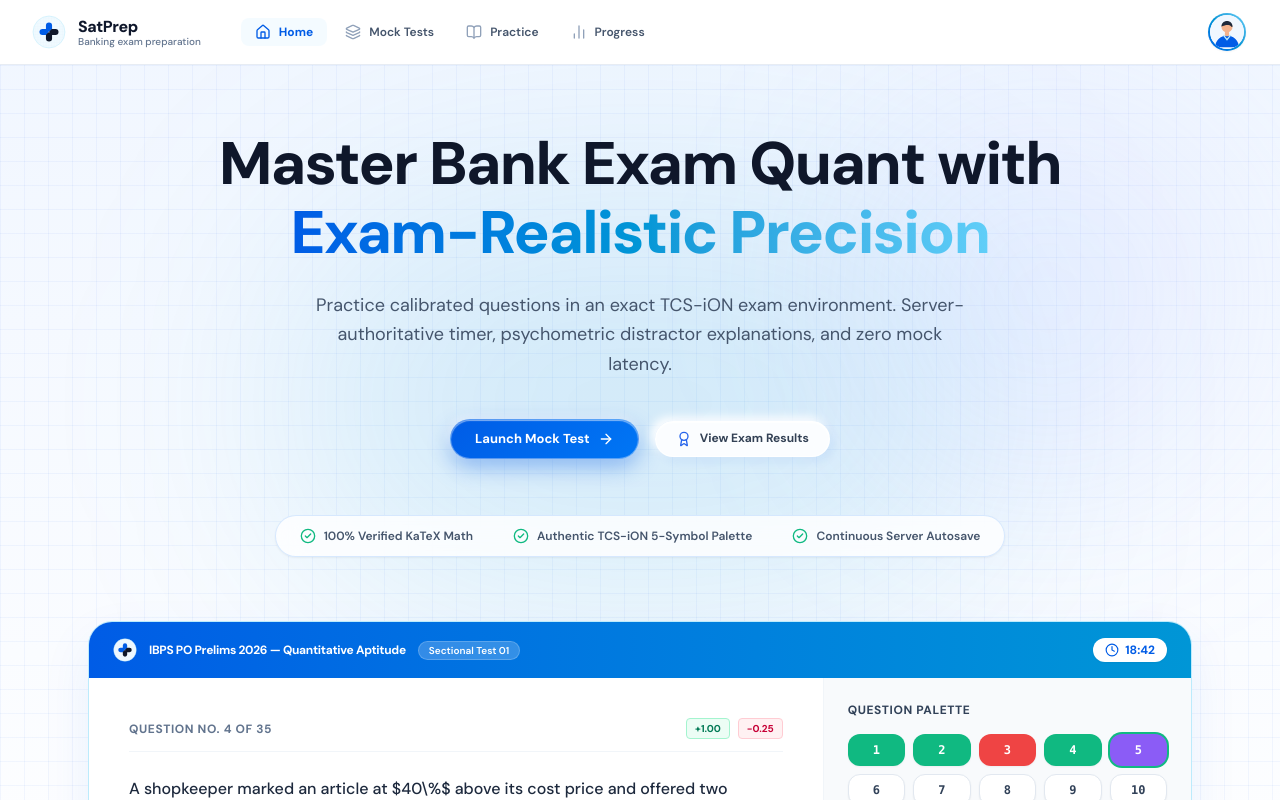
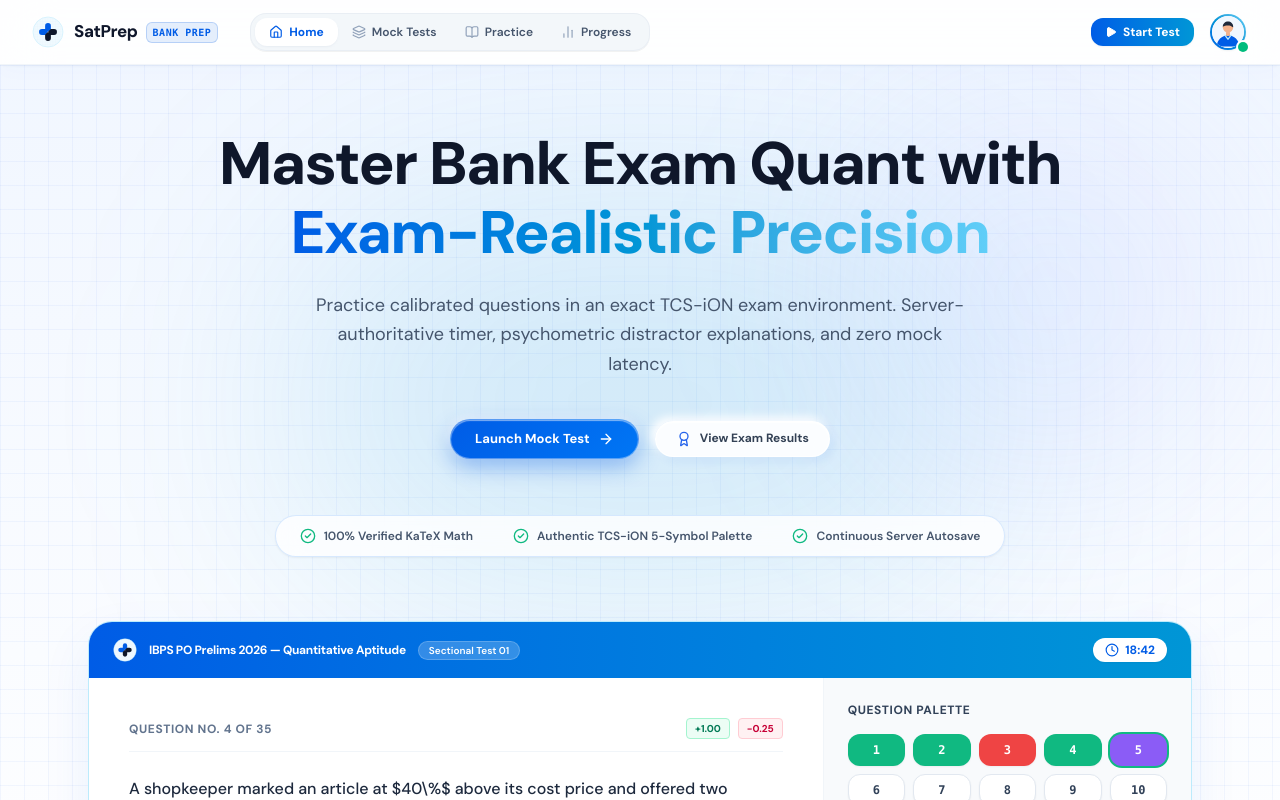
Before and after one commit to Potri2357/SatPrep, a Next.js app: page / in a window 1280 px wide. Shown: the top 800 px of the page. Built offline with nearby package versions, Linux system fonts and the light colour scheme.

Commit message:
feat(navbar): improvise navbar design with segmented pill tabs, quick CTA, and remove target exam line

```diff
--- a/src/components/navbar.tsx
+++ b/src/components/navbar.tsx
@@ -13,10 +13,11 @@
   User,
   Shield,
   Award,
-  ChevronDown,
   LogOut,
   Home,
   BarChart2,
+  Play,
+  CheckCircle2,
 } from 'lucide-react';
 
 interface NavbarProps {
@@ -77,28 +78,30 @@
   };
 
   return (
-    <header className={cn("sticky top-0 z-50 w-full bg-white/95 backdrop-blur-md border-b border-slate-200/80 transition-all", className)}>
+    <header className={cn("sticky top-0 z-50 w-full bg-white/90 backdrop-blur-xl border-b border-slate-100 shadow-[0_1px_3px_rgba(0,0,0,0.03),0_6px_20px_rgba(0,92,230,0.02)] transition-all", className)}>
       <div className="max-w-7xl mx-auto h-16 px-4 sm:px-6 lg:px-8 flex items-center justify-between">
-        {/* Left: Brand with descriptive subtitle */}
-        <div className="flex items-center gap-6">
+        {/* Left: Brand Logo & Segmented Nav */}
+        <div className="flex items-center gap-6 lg:gap-8">
           <Link
             href="/"
-            className="flex items-center gap-3 transition-opacity hover:opacity-90 focus:outline-none"
-            aria-label="SatPrep - Banking exam preparation"
+            className="flex items-center gap-2.5 transition-all hover:opacity-95 focus:outline-none group"
+            aria-label="SatPrep - Banking Exam Prep"
           >
-            <BrandLogo size={34} showWordmark={false} />
-            <div className="flex flex-col">
-              <span className="font-extrabold text-base tracking-tight text-slate-900 leading-tight">
+            <div className="transition-transform group-hover:scale-105">
+              <BrandLogo size={32} showWordmark={false} />
+            </div>
+            <div className="flex items-center gap-2">
+              <span className="font-extrabold text-[17px] tracking-tight text-slate-900">
                 SatPrep
               </span>
-              <span className="text-[10px] font-medium text-slate-500 leading-none">
-                Banking exam preparation
+              <span className="hidden sm:inline-flex items-center px-1.5 py-0.5 rounded-md bg-[#005CE6]/10 text-[#005CE6] text-[10px] font-mono font-bold tracking-wider uppercase border border-[#005CE6]/20">
+                Bank Prep
               </span>
             </div>
           </Link>
 
-          {/* Desktop Navigation Links */}
-          <nav className="hidden md:flex items-center gap-1 ml-4" aria-label="Main Navigation">
+          {/* Desktop Segmented Navigation Bar */}
+          <nav className="hidden md:flex items-center p-1 bg-slate-100/80 rounded-2xl border border-slate-200/60 shadow-2xs" aria-label="Main Navigation">
             {navItems.map((item) => {
               const active = isItemActive(item.href);
               const Icon = item.icon;
@@ -107,13 +110,13 @@
                   key={item.title}
                   href={item.href}
                   className={cn(
-                    "flex items-center gap-2 px-3.5 py-1.5 rounded-lg text-xs font-semibold transition-colors",
+                    "flex items-center gap-1.5 px-3.5 py-1.5 rounded-xl text-xs transition-all duration-150 select-none",
                     active
-                      ? "text-[#005CE6] bg-blue-50/70 font-bold"
-                      : "text-slate-600 hover:text-slate-900 hover:bg-slate-100/70"
+                      ? "bg-white text-[#005CE6] font-bold shadow-xs shadow-slate-200/70"
+                      : "text-slate-600 font-semibold hover:text-slate-900 hover:bg-white/60"
                   )}
                 >
-                  <Icon className={cn("w-4 h-4 shrink-0", active ? "text-[#005CE6]" : "text-slate-400")} />
+                  <Icon className={cn("w-3.5 h-3.5 shrink-0", active ? "text-[#005CE6]" : "text-slate-400")} />
                   <span>{item.title}</span>
                 </Link>
               );
@@ -121,8 +124,17 @@
           </nav>
         </div>
 
-        {/* Right: User Profile Menu & Mobile Toggle */}
-        <div className="flex items-center gap-3 shrink-0">
+        {/* Right: Quick CTA + User Profile Avatar + Mobile Toggle */}
+        <div className="flex items-center gap-2.5 sm:gap-3.5 shrink-0">
+          {/* Quick Mock Test CTA (Desktop) */}
+          <Link
+            href="/tests/new"
+            className="hidden sm:inline-flex items-center gap-1.5 px-3.5 py-1.5 rounded-xl bg-gradient-to-r from-[#005CE6] to-[#0096D6] hover:from-[#004ec4] hover:to-[#0081ba] text-white text-xs font-bold transition-all shadow-xs hover:shadow hover:scale-[1.02] active:scale-[0.98]"
+          >
+            <Play className="w-3 h-3 fill-current" />
+            <span>Start Test</span>
+          </Link>
+
           {/* User Account Controls (Avatar Icon Only) */}
           <div className="relative" ref={dropdownRef}>
             <button
@@ -133,45 +145,53 @@
                 setProfileDropdownOpen((prev) => !prev);
               }}
               className={cn(
-                "p-0.5 rounded-full transition-all cursor-pointer select-none focus:outline-none focus:ring-2 focus:ring-[#005CE6]/40 flex items-center justify-center",
-                profileDropdownOpen ? "ring-2 ring-[#005CE6] shadow-sm" : "hover:ring-2 hover:ring-[#005CE6]/30"
+                "p-0.5 rounded-full transition-all cursor-pointer select-none focus:outline-none relative flex items-center justify-center",
+                profileDropdownOpen
+                  ? "ring-2 ring-[#005CE6] ring-offset-2 ring-offset-white shadow-sm"
+                  : "hover:ring-2 hover:ring-[#005CE6]/30 hover:ring-offset-1"
               )}
               aria-label="Candidate Profile Menu"
               aria-expanded={profileDropdownOpen}
               title="Sathyamoorthi M (Click for Profile Menu)"
             >
-              <CandidateAvatar size={38} />
+              <CandidateAvatar size={36} />
+              {/* Online pulse indicator dot */}
+              <span className="absolute bottom-0 right-0 w-2.5 h-2.5 rounded-full bg-emerald-500 ring-2 ring-white" />
             </button>
 
             {/* Dropdown Menu */}
             {profileDropdownOpen && (
-              <div className="absolute right-0 mt-2 w-64 rounded-2xl bg-white border border-slate-200 shadow-xl p-2 z-[60] animate-in fade-in slide-in-from-top-1 duration-150 space-y-1">
-                <div className="p-2.5 rounded-xl bg-slate-50 border border-slate-100 mb-1 flex items-center gap-3">
-                  <CandidateAvatar size={34} />
+              <div className="absolute right-0 mt-2.5 w-72 rounded-2xl bg-white/95 backdrop-blur-xl border border-slate-200/80 shadow-[0_12px_40px_rgba(0,0,0,0.12),0_2px_6px_rgba(0,0,0,0.04)] p-2 z-[60] animate-in fade-in slide-in-from-top-1 duration-150 space-y-1">
+                {/* Profile Header (Target line completely removed) */}
+                <div className="p-3 rounded-xl bg-gradient-to-br from-[#F0FAFF] to-[#EBF7FF] border border-[#BCEBFC]/60 flex items-center gap-3">
+                  <CandidateAvatar size={38} />
                   <div className="min-w-0 flex-1">
                     <div className="font-bold text-xs text-slate-900 truncate">Sathyamoorthi M</div>
-                    <div className="text-[10px] text-slate-500 truncate">sathyamoorthi@satprep.in</div>
-                    <div className="text-[10px] font-semibold text-[#005CE6] mt-0.5">Target: IBPS PO Prelims 2026</div>
+                    <div className="text-[11px] text-slate-500 truncate">sathyamoorthi@satprep.in</div>
+                    <div className="mt-1 inline-flex items-center gap-1 px-2 py-0.5 rounded-full bg-emerald-100/90 text-emerald-800 text-[10px] font-bold border border-emerald-200">
+                      <CheckCircle2 className="w-3 h-3 text-emerald-600" />
+                      <span>Verified Student</span>
+                    </div>
                   </div>
                 </div>
 
-                <div className="px-2 pt-1 pb-0.5 text-[10px] font-bold uppercase tracking-wider text-slate-400">
-                  Student Space
+                <div className="px-2 pt-2 pb-0.5 text-[10px] font-bold uppercase tracking-wider text-slate-400">
+                  Student Portal
                 </div>
 
                 <Link
                   href="/profile"
                   onClick={() => setProfileDropdownOpen(false)}
-                  className="w-full flex items-center gap-2.5 px-2.5 py-1.5 rounded-lg text-xs font-medium text-slate-700 hover:text-[#005CE6] hover:bg-blue-50/60 transition-colors"
+                  className="w-full flex items-center gap-2.5 px-2.5 py-2 rounded-xl text-xs font-semibold text-slate-700 hover:text-[#005CE6] hover:bg-blue-50/70 transition-colors"
                 >
                   <User className="w-3.5 h-3.5 text-slate-400" />
-                  <span>Candidate Profile &amp; Goals</span>
+                  <span>Candidate Profile &amp; Settings</span>
                 </Link>
 
                 <Link
                   href="/tests/result/sample-attempt-1"
                   onClick={() => setProfileDropdownOpen(false)}
-                  className="w-full flex items-center gap-2.5 px-2.5 py-1.5 rounded-lg text-xs font-medium text-slate-700 hover:text-[#005CE6] hover:bg-blue-50/60 transition-colors"
+                  className="w-full flex items-center gap-2.5 px-2.5 py-2 rounded-xl text-xs font-semibold text-slate-700 hover:text-[#005CE6] hover:bg-blue-50/70 transition-colors"
                 >
                   <Award className="w-3.5 h-3.5 text-slate-400" />
                   <span>Exam Results &amp; Analytics</span>
@@ -186,7 +206,7 @@
                 <Link
                   href="/admin"
                   onClick={() => setProfileDropdownOpen(false)}
-                  className="w-full flex items-center gap-2.5 px-2.5 py-1.5 rounded-lg text-xs font-medium text-slate-700 hover:text-[#005CE6] hover:bg-blue-50/60 transition-colors"
+                  className="w-full flex items-center gap-2.5 px-2.5 py-2 rounded-xl text-xs font-semibold text-slate-700 hover:text-[#005CE6] hover:bg-blue-50/70 transition-colors"
                 >
                   <Shield className="w-3.5 h-3.5 text-slate-400" />
                   <span>Admin Console</span>
@@ -197,7 +217,7 @@
                 <Link
                   href="/auth"
                   onClick={() => setProfileDropdownOpen(false)}
-                  className="w-full flex items-center gap-2.5 px-2.5 py-1.5 rounded-lg text-xs font-medium text-rose-600 hover:bg-rose-50 transition-colors"
+                  className="w-full flex items-center gap-2.5 px-2.5 py-2 rounded-xl text-xs font-semibold text-rose-600 hover:bg-rose-50 transition-colors"
                 >
                   <LogOut className="w-3.5 h-3.5 text-rose-500" />
                   <span>Sign Out</span>
@@ -209,7 +229,7 @@
           {/* Mobile Hamburger Button */}
           <button
             onClick={() => setMobileMenuOpen(!mobileMenuOpen)}
-            className="md:hidden p-2 rounded-lg border border-slate-200 text-slate-600 hover:text-slate-900 transition-colors"
+            className="md:hidden p-2 rounded-xl border border-slate-200 text-slate-600 hover:text-slate-900 hover:bg-slate-50 transition-colors cursor-pointer"
             aria-label="Toggle navigation"
           >
             {mobileMenuOpen ? <X className="w-5 h-5" /> : <Menu className="w-5 h-5" />}
@@ -219,7 +239,8 @@
 
       {/* Mobile Drawer */}
       {mobileMenuOpen && (
-        <div className="md:hidden border-t border-slate-200 bg-white px-4 py-3 space-y-1">
+        <div className="md:hidden border-t border-slate-100 bg-white/95 backdrop-blur-xl px-4 py-3 space-y-1.5 shadow-lg animate-in slide-in-from-top-2 duration-150">
+          <div className="grid grid-cols-2 gap-1.5 pb-2">
             {navItems.map((item) => {
               const active = isItemActive(item.href);
               const Icon = item.icon;
@@ -229,18 +250,28 @@
                   href={item.href}
                   onClick={() => setMobileMenuOpen(false)}
                   className={cn(
-                  "flex items-center gap-3 px-3 py-2 rounded-lg text-xs font-semibold transition-colors",
+                    "flex items-center gap-2 px-3 py-2 rounded-xl text-xs font-semibold transition-colors",
                     active
-                    ? "text-[#005CE6] bg-blue-50/70 font-bold"
+                      ? "text-[#005CE6] bg-blue-50/80 font-bold"
                       : "text-slate-700 hover:bg-slate-50"
                   )}
                 >
-                <Icon className={cn("w-4 h-4", active ? "text-[#005CE6]" : "text-slate-400")} />
+                  <Icon className={cn("w-4 h-4 shrink-0", active ? "text-[#005CE6]" : "text-slate-400")} />
                   <span>{item.title}</span>
                 </Link>
               );
             })}
           </div>
+
+          <Link
+            href="/tests/new"
+            onClick={() => setMobileMenuOpen(false)}
+            className="w-full py-2.5 rounded-xl bg-gradient-to-r from-[#005CE6] to-[#0096D6] text-white text-xs font-bold flex items-center justify-center gap-1.5 shadow-xs"
+          >
+            <Play className="w-3.5 h-3.5 fill-current" />
+            <span>Start Practice Test</span>
+          </Link>
+        </div>
       )}
     </header>
   );
```
Lines whose indentation alone changed are shown as unchanged.
